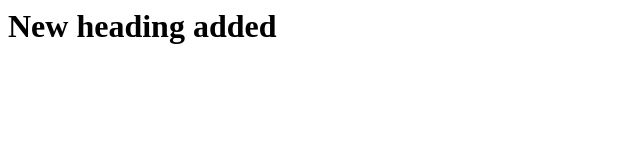
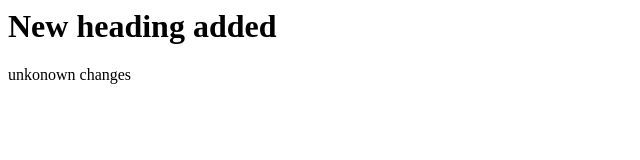
Before and after one commit to varshabk/sampleexper, a plain HTML site: page New_heading.html in a window 1280 px wide. Shown: the whole page, without its empty margins (0-640 px from the left). Drawn offline with Linux system fonts and the light colour scheme.

Commit message:
branched changes

```diff
--- a/New_heading.html
+++ b/New_heading.html
@@ -1,3 +1,4 @@
 <html>
 <h1>New heading added</h1>
+unkonown changes
 </html>
```
Also changed, not shown: jgkjgkj.txt (added).
